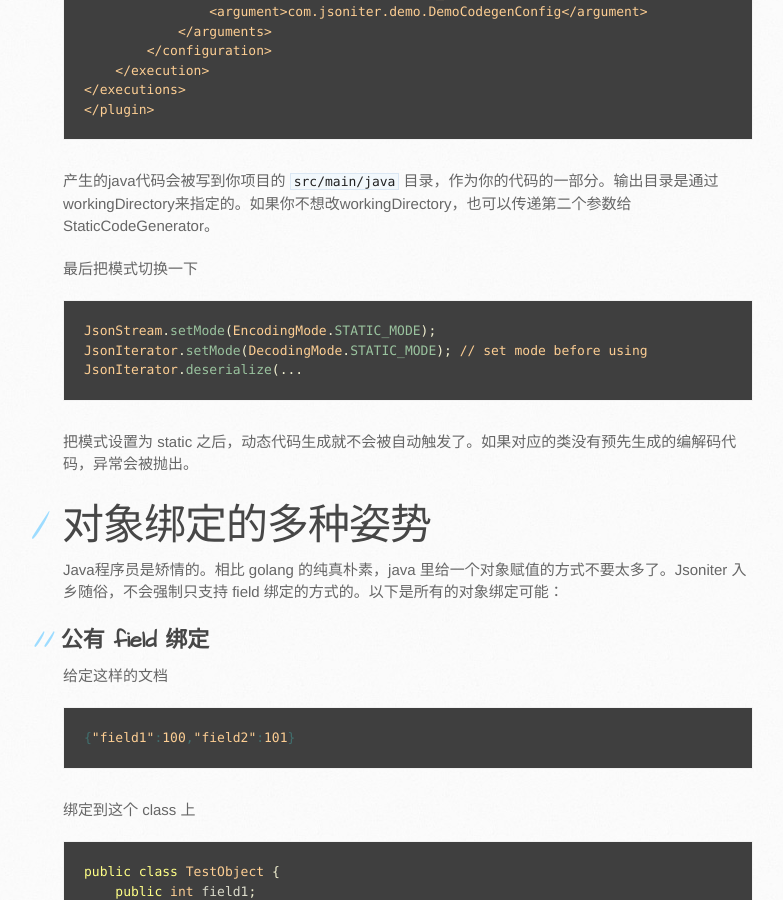
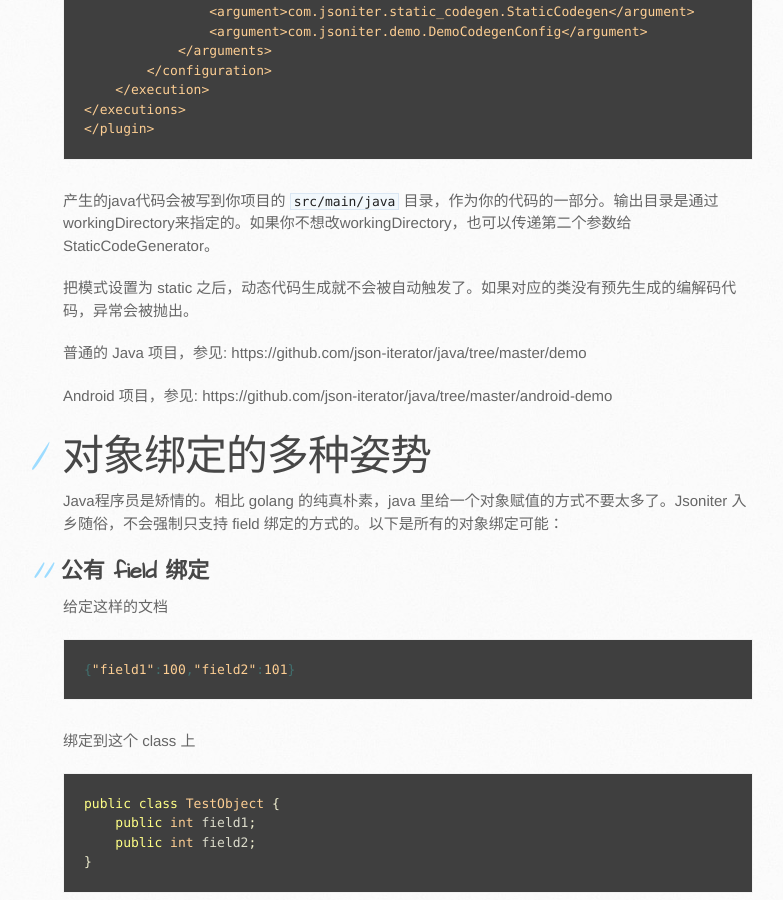
Before and after one commit to json-iterator/json-iterator.github.io, a Jekyll site: the page built from java-features.cn.md, in a window 1280 px wide and 900 px high, scrolled down 5942 px. Shown: the whole window, without its empty margins (107-890 px from the left). Built offline with Jekyll 4.4.1, drawn with Linux system fonts in a browser that asks for light colours; comment, search, counter and statistics services are not loaded; some of the changed text lies outside the part shown.

Commit message:
Update java-features.cn.md

````diff
--- a/java-features.cn.md
+++ b/java-features.cn.md
@@ -154,9 +154,9 @@
 
 如果你想要最好的性能，但是你使用的平台又无法支持动态代码生成的时候，你可以选择静态代码生成。要启用静态代码生成，需要完成三件事情：
 
-* 提前定义哪些 class 是需要编解码的
-* 把代码生成加入到 build 的过程中，比如 maven
-* 把模式切换为 static
+* 通过 CodegenConfig 提前定义哪些 class 是需要编解码的
+* 把代码生成加入到 build 的过程中，比如 maven/gradle
+* 在使用前，调用 CodegenConfig 的 setup 方法
 
 首先我们来定义哪些class是需要编解码的
 
@@ -223,15 +224,11 @@
 
 产生的java代码会被写到你项目的 `src/main/java` 目录，作为你的代码的一部分。输出目录是通过workingDirectory来指定的。如果你不想改workingDirectory，也可以传递第二个参数给StaticCodeGenerator。
 
-最后把模式切换一下
+把模式设置为 static 之后，动态代码生成就不会被自动触发了。如果对应的类没有预先生成的编解码代码，异常会被抛出。
 
-```java
-JsonStream.setMode(EncodingMode.STATIC_MODE);
-JsonIterator.setMode(DecodingMode.STATIC_MODE); // set mode before using
-JsonIterator.deserialize(...
-```
+普通的 Java 项目，参见: https://github.com/json-iterator/java/tree/master/demo
 
-把模式设置为 static 之后，动态代码生成就不会被自动触发了。如果对应的类没有预先生成的编解码代码，异常会被抛出。
+Android 项目，参见: https://github.com/json-iterator/java/tree/master/android-demo
 
 # 对象绑定的多种姿势
 
````
Also changed, not shown: other parts of java-features.cn.md (+1 -0 lines).
